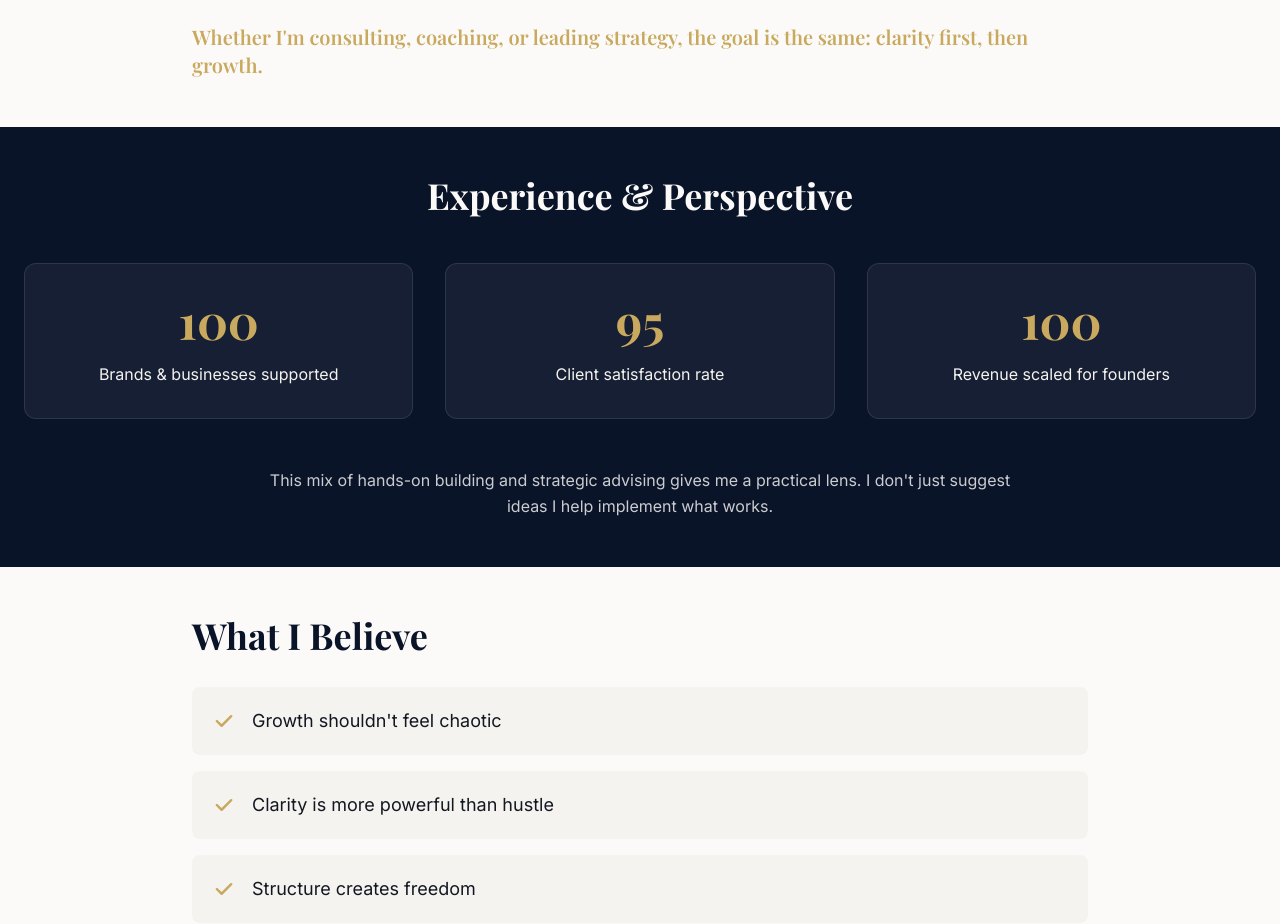
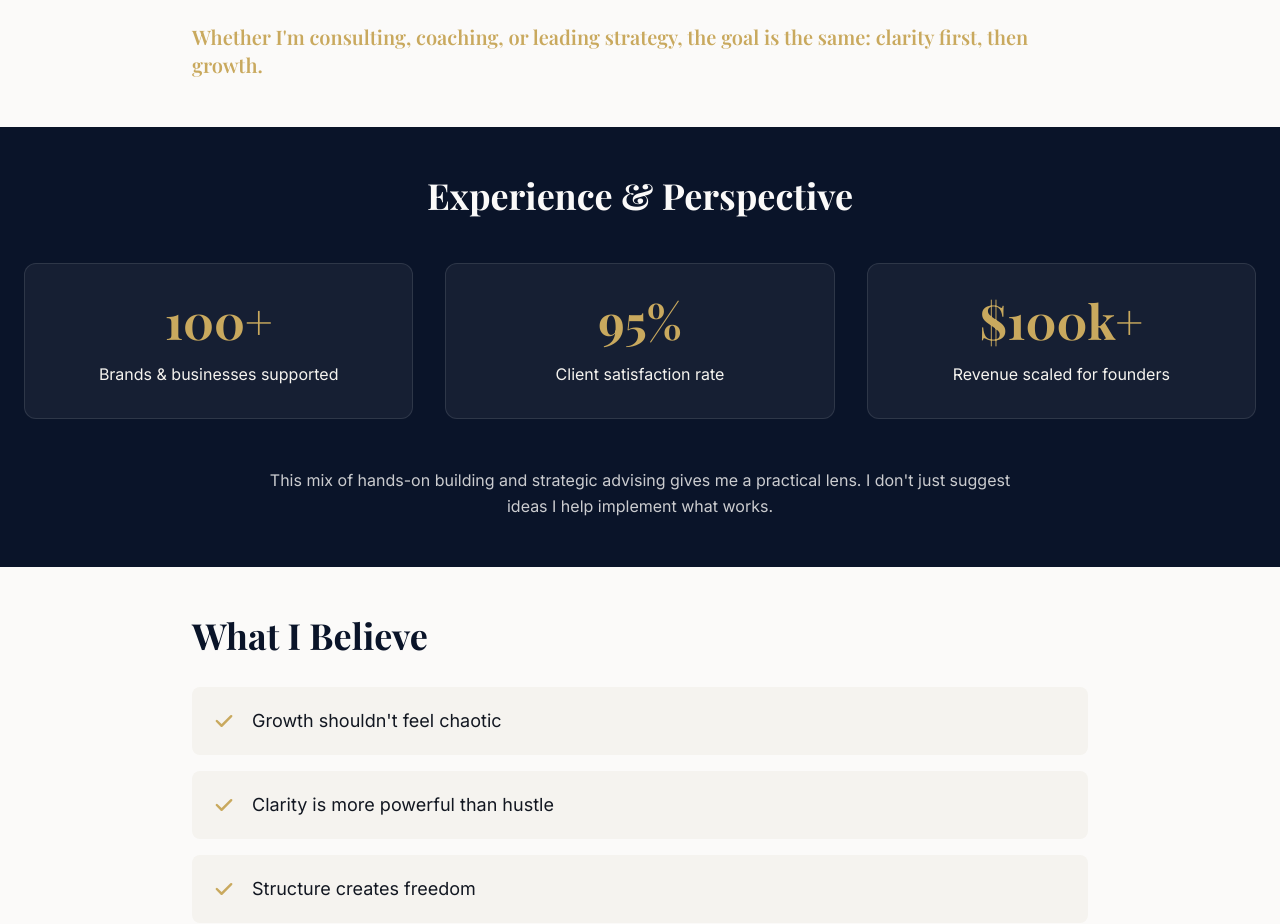
Before and after one commit to Jo-shua09/Judeiria-Website, a React (Vite) app: page /about in a window 1280 px wide. Shown: the part 2260-3184 px from the top of the page. Built offline with nearby package versions, Linux system fonts and the light colour scheme; the HTML template or start-up script is replaced by a standard one.

Commit message:
`Added animations to About page sections and stats`

```diff
--- a/src/pages/About.tsx
+++ b/src/pages/About.tsx
@@ -103,6 +103,9 @@ function Section({ children, className = "" }: { children: React.ReactNode; clas
 }
 
 const About = () => {
+  const experienceRef = useRef(null);
+  const experienceIsInView = useInView(experienceRef, { once: true, margin: "-100px" });
+
   return (
     <Layout>
       {/* Hero */}
@@ -217,22 +220,34 @@ const About = () => {
       </Section>
 
       {/* Experience & Perspective */}
-      <Section className="px-6 py-12 bg-primary text-primary-foreground">
+      <motion.section
+        ref={experienceRef}
+        initial={{ opacity: 0, y: 30 }}
+        animate={experienceIsInView ? { opacity: 1, y: 0 } : {}}
+        transition={{ duration: 0.6 }}
+        className="px-6 py-12 bg-primary text-primary-foreground"
+      >
         <div className="container-wide mx-auto">
           <h2 className="font-heading text-3xl md:text-4xl font-bold mb-12 text-center">Experience & Perspective</h2>
           <div className="grid md:grid-cols-3 gap-8 mb-12">
-            {stats.map((stat) => (
-              <div key={stat.label} className="text-center p-8 bg-primary-foreground/5 rounded-xl border border-primary-foreground/10">
-                <span className="font-heading text-4xl md:text-5xl font-bold text-accent">{stat.value}</span>
+            {stats.map((stat, i) => (
+              <motion.div
+                key={stat.label}
+                initial={{ opacity: 0, y: 30 }}
+                animate={experienceIsInView ? { opacity: 1, y: 0 } : {}}
+                transition={{ duration: 0.6, delay: 0.2 + i * 0.15 }}
+                className="text-center p-8 bg-primary-foreground/5 rounded-xl border border-primary-foreground/10"
+              >
+                <AnimatedCounter value={stat.value} prefix={stat.prefix} suffix={stat.suffix} isInView={experienceIsInView} />
                 <p className="text-secondary mt-4">{stat.label}</p>
-              </div>
+              </motion.div>
             ))}
           </div>
           <p className="text-center text-primary-foreground/80 max-w-3xl mx-auto leading-relaxed">
             This mix of hands-on building and strategic advising gives me a practical lens. I don't just suggest ideas I help implement what works.
           </p>
         </div>
-      </Section>
+      </motion.section>
 
       {/* What I Believe */}
       <Section className="px-6 py-12 bg-background">
```
